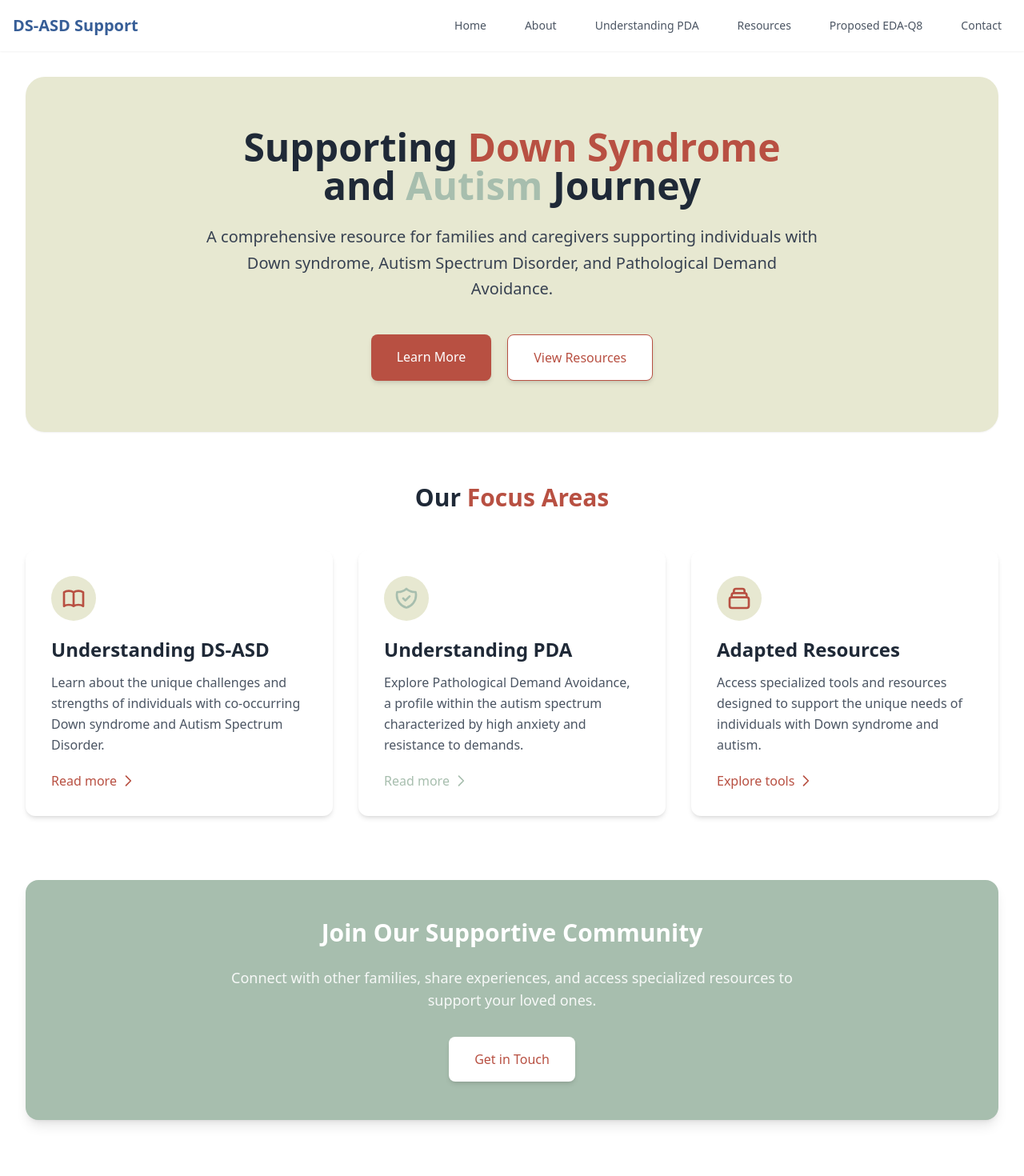
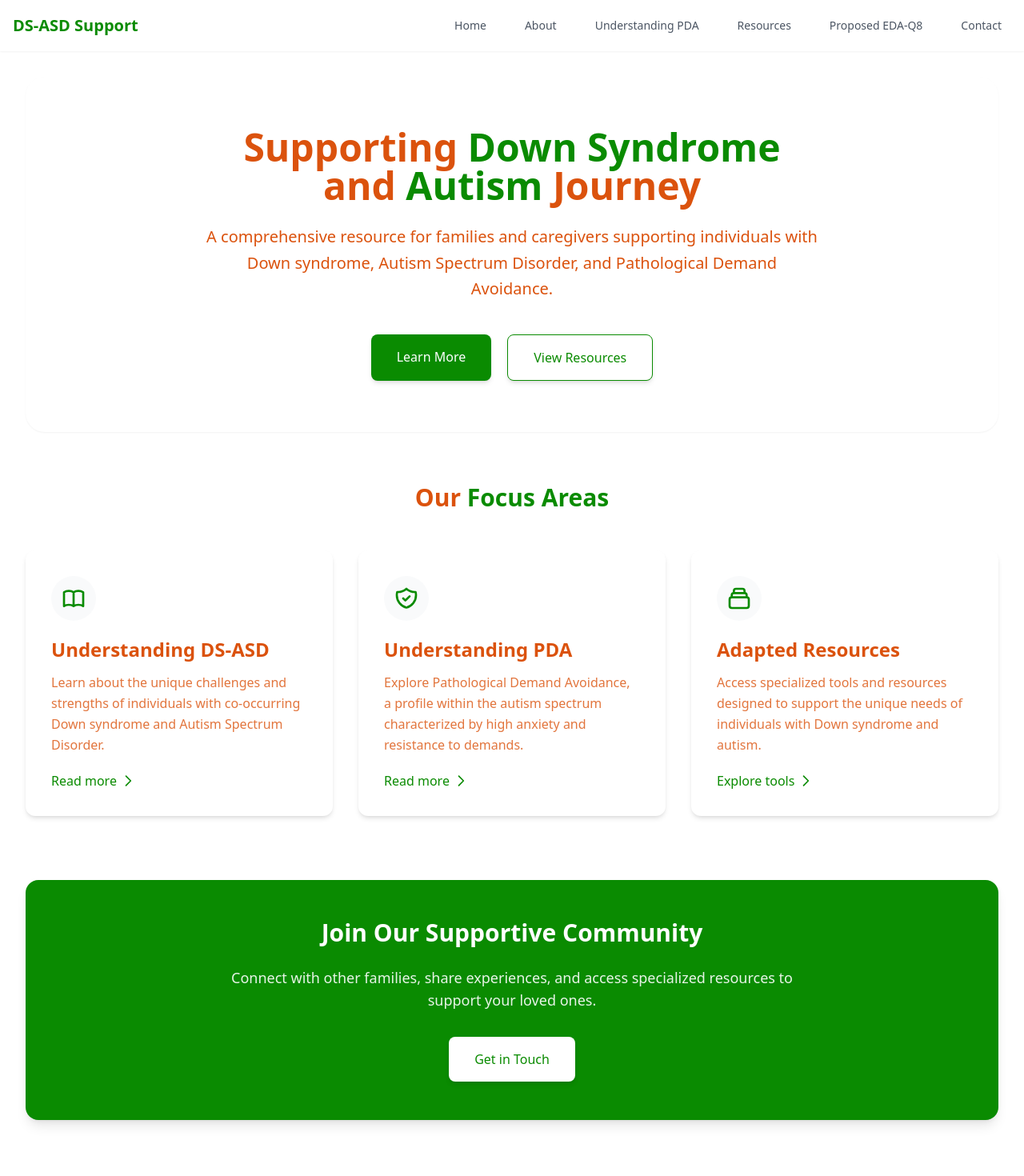
Before and after one commit to johnnyhawk02/ds-asd, a React (Vite) app: page / in a window 1280 px wide. Shown: the top 1470 px of the page at 80% size. Built offline with nearby package versions, Linux system fonts and the light colour scheme.

Commit message:
Update color scheme across the application by replacing primary, secondary, and background colors in Tailwind CSS configuration and CSS files. Revise component styles in HomePage and AdaptedEDAQ8Page for improved visual consistency and readability.

```diff
--- a/src/index.css
+++ b/src/index.css
@@ -6,7 +6,7 @@
 
 /* Custom variables */
 :root {
-  --color-primary: #375E97;
-  --color-secondary: #FB6542;
-  --color-background: #FFBB00;
+  --color-primary: #0a8b01;
+  --color-text: #db520d;
+  --color-background: #FFFFFF;
 }
--- a/src/pages/AdaptedEDAQ8Page.tsx
+++ b/src/pages/AdaptedEDAQ8Page.tsx
@@ -7,9 +7,12 @@ const AdaptedEDAQ8Page: React.FC = () => {
         Improved EDA-Q8 Adapted for Non-Verbal Children with Down Syndrome
       </h1>
 
-      <div className="bg-primary bg-opacity-10 border border-primary border-opacity-20 p-4 rounded-lg mb-8 text-center">
-        <p className="font-medium text-primary">
-          This is a <span className="font-bold">proposed adaptation</span> of the EDA-Q8 assessment tool and has not been officially implemented or validated.
+      <div className="bg-white border-2 border-primary p-6 rounded-lg mb-8 text-center shadow-md">
+        <p className="font-bold text-xl text-text mb-2">
+          DISCLAIMER
+        </p>
+        <p className="font-medium text-text">
+          This is a proposed adaptation of the EDA-Q8 assessment tool and has not been officially implemented or validated.
         </p>
       </div>
 
@@ -75,9 +78,9 @@ const AdaptedEDAQ8Page: React.FC = () => {
         </table>
       </div>
 
-      <div className="bg-secondary text-white p-6 rounded-lg mb-10">
-        <h2 className="text-xl font-semibold mb-4">Notes for Use (Proposed)</h2>
-        <ul className="list-disc ml-6 space-y-2">
+      <div className="bg-white border border-gray-300 p-6 rounded-lg mb-10 shadow-sm">
+        <h2 className="text-xl font-semibold mb-4 text-black">Notes for Use (Proposed)</h2>
+        <ul className="list-disc ml-6 space-y-2 text-black">
           <li><strong>Purpose:</strong> This adapted questionnaire is designed for caregivers and professionals to assess behaviors in non-verbal children with Down Syndrome, focusing on observable, non-verbal expressions.</li>
           <li><strong>Administration:</strong> Rate each item based on frequency and intensity of the behavior (e.g., Never, Sometimes, Often, Always).</li>
           <li><strong>Context:</strong> Consider the child's typical environment (home, school, therapy) when evaluating behaviors.</li>
--- a/src/pages/HomePage.tsx
+++ b/src/pages/HomePage.tsx
@@ -3,26 +3,26 @@ import { Link } from 'react-router-dom';
 const HomePage = () => {
   return (
     <div className="max-w-7xl mx-auto px-4">
-      {/* Hero Section with new color background */}
-      <div className="py-16 mb-16 bg-[#E7E8D1] rounded-3xl px-6 md:px-12 shadow-sm">
+      {/* Hero Section with white background */}
+      <div className="py-16 mb-16 bg-background rounded-3xl px-6 md:px-12 shadow-sm">
         <div className="max-w-3xl mx-auto text-center">
-          <h1 className="text-4xl md:text-5xl font-bold text-gray-800 mb-6 leading-tight">
-            Supporting <span className="text-[#B85042]">Down Syndrome</span> and <span className="text-[#A7BEAE]">Autism</span> Journey
+          <h1 className="text-4xl md:text-5xl font-bold text-text mb-6 leading-tight">
+            Supporting <span className="text-primary">Down Syndrome</span> and <span className="text-primary">Autism</span> Journey
           </h1>
-          <p className="text-xl text-gray-700 mb-10 leading-relaxed">
+          <p className="text-xl text-text mb-10 leading-relaxed">
             A comprehensive resource for families and caregivers supporting individuals with Down syndrome,
             Autism Spectrum Disorder, and Pathological Demand Avoidance.
           </p>
           <div className="flex flex-wrap justify-center gap-5">
             <Link
               to="/about"
-              className="px-8 py-4 bg-[#B85042] text-white font-medium rounded-lg hover:bg-[#a3463a] transition duration-300 shadow-md hover:shadow-lg transform hover:-translate-y-1"
+              className="px-8 py-4 bg-primary text-white font-medium rounded-lg hover:bg-opacity-90 transition duration-300 shadow-md hover:shadow-lg transform hover:-translate-y-1"
             >
               Learn More
             </Link>
             <Link
               to="/resources"
-              className="px-8 py-4 bg-white text-[#B85042] font-medium rounded-lg border border-[#B85042] hover:bg-[#f8f5f5] transition duration-300 shadow-md hover:shadow-lg transform hover:-translate-y-1"
+              className="px-8 py-4 bg-white text-primary font-medium rounded-lg border border-primary hover:bg-gray-50 transition duration-300 shadow-md hover:shadow-lg transform hover:-translate-y-1"
             >
               View Resources
             </Link>
@@ -32,22 +32,22 @@ const HomePage = () => {
 
       {/* Feature Cards */}
       <div className="mb-20">
-        <h2 className="text-3xl font-bold text-center mb-12 text-gray-800">
-          Our <span className="text-[#B85042]">Focus Areas</span>
+        <h2 className="text-3xl font-bold text-center mb-12 text-text">
+          Our <span className="text-primary">Focus Areas</span>
         </h2>
 
         <div className="grid md:grid-cols-3 gap-8">
           <div className="bg-white rounded-xl shadow-md p-8 hover:shadow-xl transition duration-300 transform hover:-translate-y-1">
-            <div className="bg-[#E7E8D1] p-3 rounded-full w-14 h-14 flex items-center justify-center mb-5">
-              <svg xmlns="http://www.w3.org/2000/svg" className="h-8 w-8 text-[#B85042]" fill="none" viewBox="0 0 24 24" stroke="currentColor">
+            <div className="bg-gray-50 p-3 rounded-full w-14 h-14 flex items-center justify-center mb-5">
+              <svg xmlns="http://www.w3.org/2000/svg" className="h-8 w-8 text-primary" fill="none" viewBox="0 0 24 24" stroke="currentColor">
                 <path strokeLinecap="round" strokeLinejoin="round" strokeWidth={2} d="M12 6.253v13m0-13C10.832 5.477 9.246 5 7.5 5S4.168 5.477 3 6.253v13C4.168 18.477 5.754 18 7.5 18s3.332.477 4.5 1.253m0-13C13.168 5.477 14.754 5 16.5 5c1.747 0 3.332.477 4.5 1.253v13C19.832 18.477 18.247 18 16.5 18c-1.746 0-3.332.477-4.5 1.253" />
               </svg>
             </div>
-            <h3 className="text-2xl font-semibold text-gray-800 mb-3">Understanding DS-ASD</h3>
-            <p className="text-gray-600 mb-5 leading-relaxed">
+            <h3 className="text-2xl font-semibold text-text mb-3">Understanding DS-ASD</h3>
+            <p className="text-text/80 mb-5 leading-relaxed">
               Learn about the unique challenges and strengths of individuals with co-occurring Down syndrome and Autism Spectrum Disorder.
             </p>
-            <Link to="/about" className="text-[#B85042] hover:text-[#a3463a] font-medium inline-flex items-center group">
+            <Link to="/about" className="text-primary hover:text-primary/80 font-medium inline-flex items-center group">
               Read more
               <svg xmlns="http://www.w3.org/2000/svg" className="h-5 w-5 ml-1 group-hover:translate-x-1 transition-transform" fill="none" viewBox="0 0 24 24" stroke="currentColor">
                 <path strokeLinecap="round" strokeLinejoin="round" strokeWidth={2} d="M9 5l7 7-7 7" />
@@ -56,16 +56,16 @@ const HomePage = () => {
           </div>
 
           <div className="bg-white rounded-xl shadow-md p-8 hover:shadow-xl transition duration-300 transform hover:-translate-y-1">
-            <div className="bg-[#E7E8D1] p-3 rounded-full w-14 h-14 flex items-center justify-center mb-5">
-              <svg xmlns="http://www.w3.org/2000/svg" className="h-8 w-8 text-[#A7BEAE]" fill="none" viewBox="0 0 24 24" stroke="currentColor">
+            <div className="bg-gray-50 p-3 rounded-full w-14 h-14 flex items-center justify-center mb-5">
+              <svg xmlns="http://www.w3.org/2000/svg" className="h-8 w-8 text-primary" fill="none" viewBox="0 0 24 24" stroke="currentColor">
                 <path strokeLinecap="round" strokeLinejoin="round" strokeWidth={2} d="M9 12l2 2 4-4m5.618-4.016A11.955 11.955 0 0112 2.944a11.955 11.955 0 01-8.618 3.04A12.02 12.02 0 003 9c0 5.591 3.824 10.29 9 11.622 5.176-1.332 9-6.03 9-11.622 0-1.042-.133-2.052-.382-3.016z" />
               </svg>
             </div>
-            <h3 className="text-2xl font-semibold text-gray-800 mb-3">Understanding PDA</h3>
-            <p className="text-gray-600 mb-5 leading-relaxed">
+            <h3 className="text-2xl font-semibold text-text mb-3">Understanding PDA</h3>
+            <p className="text-text/80 mb-5 leading-relaxed">
               Explore Pathological Demand Avoidance, a profile within the autism spectrum characterized by high anxiety and resistance to demands.
             </p>
-            <Link to="/understanding-pda" className="text-[#A7BEAE] hover:text-[#8ba796] font-medium inline-flex items-center group">
+            <Link to="/understanding-pda" className="text-primary hover:text-primary/80 font-medium inline-flex items-center group">
               Read more
               <svg xmlns="http://www.w3.org/2000/svg" className="h-5 w-5 ml-1 group-hover:translate-x-1 transition-transform" fill="none" viewBox="0 0 24 24" stroke="currentColor">
                 <path strokeLinecap="round" strokeLinejoin="round" strokeWidth={2} d="M9 5l7 7-7 7" />
@@ -74,16 +74,16 @@ const HomePage = () => {
           </div>
 
           <div className="bg-white rounded-xl shadow-md p-8 hover:shadow-xl transition duration-300 transform hover:-translate-y-1">
-            <div className="bg-[#E7E8D1] p-3 rounded-full w-14 h-14 flex items-center justify-center mb-5">
-              <svg xmlns="http://www.w3.org/2000/svg" className="h-8 w-8 text-[#B85042]" fill="none" viewBox="0 0 24 24" stroke="currentColor">
+            <div className="bg-gray-50 p-3 rounded-full w-14 h-14 flex items-center justify-center mb-5">
+              <svg xmlns="http://www.w3.org/2000/svg" className="h-8 w-8 text-primary" fill="none" viewBox="0 0 24 24" stroke="currentColor">
                 <path strokeLinecap="round" strokeLinejoin="round" strokeWidth={2} d="M19 11H5m14 0a2 2 0 012 2v6a2 2 0 01-2 2H5a2 2 0 01-2-2v-6a2 2 0 012-2m14 0V9a2 2 0 00-2-2M5 11V9a2 2 0 012-2m0 0V5a2 2 0 012-2h6a2 2 0 012 2v2M7 7h10" />
               </svg>
             </div>
-            <h3 className="text-2xl font-semibold text-gray-800 mb-3">Adapted Resources</h3>
-            <p className="text-gray-600 mb-5 leading-relaxed">
+            <h3 className="text-2xl font-semibold text-text mb-3">Adapted Resources</h3>
+            <p className="text-text/80 mb-5 leading-relaxed">
               Access specialized tools and resources designed to support the unique needs of individuals with Down syndrome and autism.
             </p>
-            <Link to="/adapted-edaq8" className="text-[#B85042] hover:text-[#a3463a] font-medium inline-flex items-center group">
+            <Link to="/adapted-edaq8" className="text-primary hover:text-primary/80 font-medium inline-flex items-center group">
               Explore tools
               <svg xmlns="http://www.w3.org/2000/svg" className="h-5 w-5 ml-1 group-hover:translate-x-1 transition-transform" fill="none" viewBox="0 0 24 24" stroke="currentColor">
                 <path strokeLinecap="round" strokeLinejoin="round" strokeWidth={2} d="M9 5l7 7-7 7" />
@@ -94,7 +94,7 @@ const HomePage = () => {
       </div>
 
       {/* Call to Action */}
-      <div className="bg-[#A7BEAE] text-white rounded-2xl py-12 px-8 mb-20 shadow-lg">
+      <div className="bg-primary text-white rounded-2xl py-12 px-8 mb-20 shadow-lg">
         <div className="max-w-3xl mx-auto text-center">
           <h2 className="text-3xl font-bold mb-6">Join Our Supportive Community</h2>
           <p className="text-lg mb-8 opacity-90">
@@ -102,7 +102,7 @@ const HomePage = () => {
           </p>
           <Link
             to="/contact"
-            className="inline-block px-8 py-4 bg-white text-[#B85042] font-medium rounded-lg hover:bg-[#f8f5f5] transition duration-300 shadow-md"
+            className="inline-block px-8 py-4 bg-white text-primary font-medium rounded-lg hover:bg-gray-50 transition duration-300 shadow-md"
           >
             Get in Touch
           </Link>
--- a/tailwind.config.js
+++ b/tailwind.config.js
@@ -7,9 +7,9 @@ export default {
   theme: {
     extend: {
       colors: {
-        'primary': '#375E97',
-        'secondary': '#FB6542',
-        'background': '#FFBB00',
+        'primary': '#0a8b01',
+        'text': '#db520d',
+        'background': '#FFFFFF',
       },
     },
   },
```
